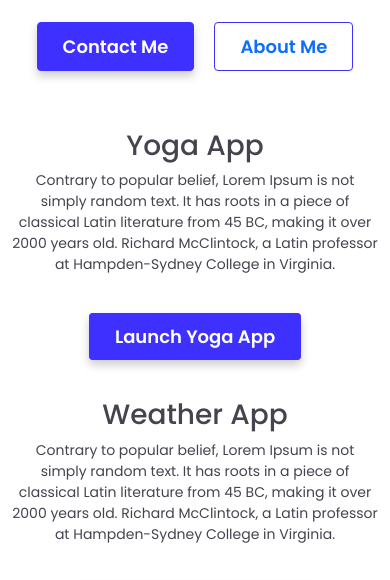
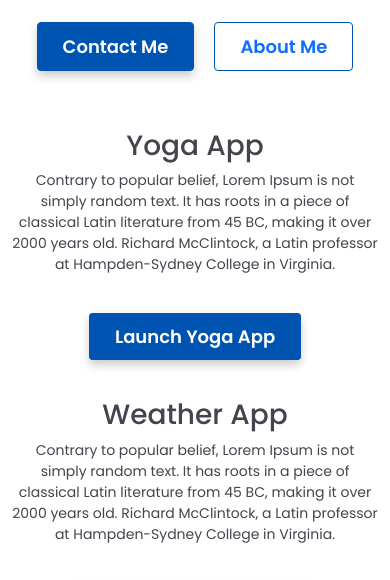
Before and after one commit to AnnaKGT/MyPortfolio, a plain HTML site: page index.html in a window 390 px wide. Shown: the part 214-794 px from the top of the page. Drawn offline with nearby package versions, Linux system fonts and the light colour scheme.

Commit message:
some corrections of responsive, changed accent-color

```diff
--- a/src/styles.css
+++ b/src/styles.css
@@ -1,7 +1,7 @@
 :root {
   --dark-text: rgb(16, 16, 49);
   --light-text: rgb(68, 68, 78);
-  --accent-color: #3e30fe;
+  --accent-color: #0054b1;
   --gradient: linear-gradient(
     -20deg,
     rgb(233, 222, 250) 0%,
@@ -94,7 +94,7 @@ p {
   margin: 50px auto;
 }
 
-@media (max-width: 576px) {
+@media (max-width: 768px) {
   h1 {
     font-size: 36px;
   }
```
Also changed, not shown: about.html (+1 -1 lines).
